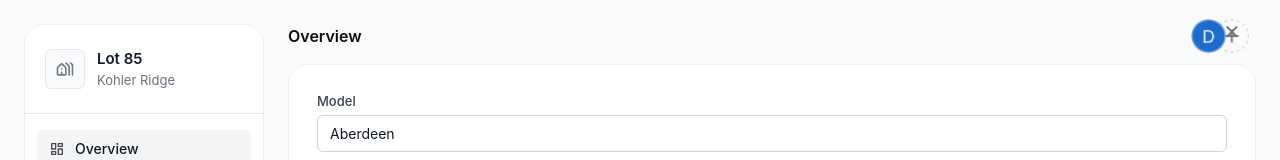
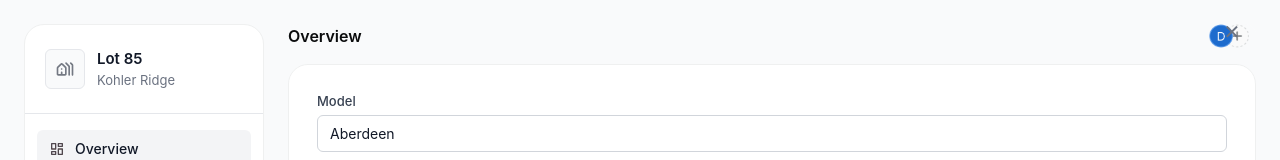
Before and after one commit to Jevohngg/mybldr-frontend, a React (Vite) app: page /communities/1/lots/1 in a window 1280 px wide. Shown: the top 160 px of the page. Built offline with nearby package versions, Linux system fonts and the light colour scheme; a web font is replaced by a local one.

Commit message:
Updated ReservedLotDetailPage.module.css

```diff
--- a/src/pages/ReservedLotDetail/ReservedLotDetailPage.module.css
+++ b/src/pages/ReservedLotDetail/ReservedLotDetailPage.module.css
@@ -71,7 +71,7 @@
   border: none;
   cursor: pointer;
   transition: background 0.15s;
-  max-width: 58px !important;
+  max-width: 40px !important;
       position: absolute;
     right: 31px;
 }
```
